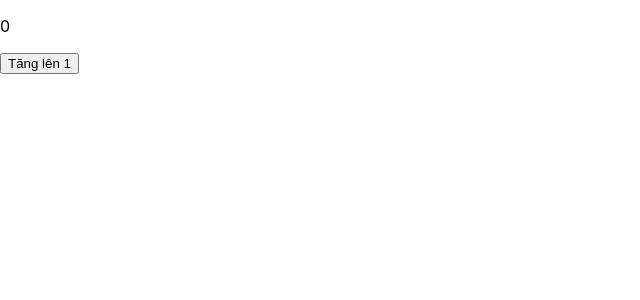
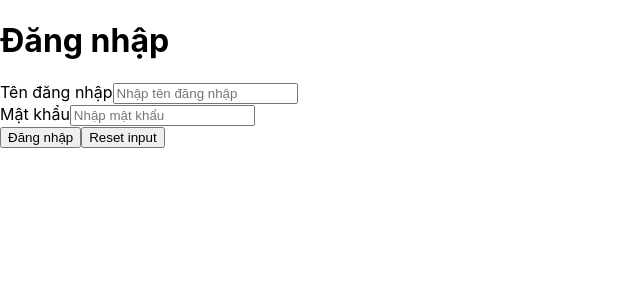
Before and after one commit to TtinTt/ra-learn-ractJs, a React (Create React App) app: page / in a window 1280 px wide. Shown: the top 300 px of the page, without its empty margins (0-640 px from the left). Built offline with nearby package versions, Linux system fonts and the light colour scheme.

Commit message:
no message

```diff
--- a/src/App.js
+++ b/src/App.js
@@ -1,47 +1,16 @@
-import logo from "./logo.svg";
+import React from "react";
 import "./App.css";
-import React from "react";
-
-// function App() {
-//   return (
-//     <div className="App">
-//       <header className="App-header">
-//         <img src={logo} className="App-logo" alt="logo" />
-//         <p>
-//           Edit <code>src/App.js</code> and save to reload.
-//         </p>
-//         <a
-//           className="App-link"
-//           href="https://reactjs.org"
-//           target="_blank"
-//           rel="noopener noreferrer"
-//         >
-//           Learn React
-//         </a>
-//       </header>
-//     </div>
-//   );
-// }
+import Login from "./components/Login";
+import Register from "./components/Register";
 
 class App extends React.Component {
-  constructor() {
-    super();
-    this.state = { number: 0 };
-  }
-
-  inceaseNumber() {
-    this.setState({
-      number: this.state.number + 1,
-    });
-  }
-
   render() {
     return (
-      <div>
-        <p>{this.state.number}</p>
-        <button onClick={() => this.inceaseNumber()}>Tăng lên 1</button>
-      </div>
+      <>
+        <Login />
+      </>
     );
   }
 }
+
 export default App;
--- /dev/null
+++ b/src/components/login.js
@@ -0,0 +1,136 @@
+import React from "react";
+
+class Login extends React.Component {
+  constructor() {
+    super();
+    this.state = {
+      username: "",
+      password: "",
+      errors: {},
+    };
+    this.handleChange = this.handleChange.bind(this);
+  }
+
+  /**
+   * Lắng nghe -> xử lý khi giá trị trong các ô input thay đổi
+   * @param {*} event
+   */
+  async handleChange(event) {
+    const name = event.target.name;
+    const value = event.target.value;
+
+    await this.setState({
+      [name]: value,
+    });
+  }
+
+  /**
+   * Xử lý khi thực thi đăng nhập
+   * @param {*} event
+   */
+  handleSubmit = async (event) => {
+    event.preventDefault();
+
+    await this.validateUsername();
+    await this.validatePassword();
+  };
+
+  /**
+   * Kiểm tra tên đăng nhập
+   */
+  validateUsername = async () => {
+    const errors = {};
+
+    // Validate username
+    const username = this.state.username;
+    // 1) Bắt buộc nhập
+    if (username.length === 0) {
+      errors.username = "Tên đăng nhập là bắt buộc";
+    }
+    // 2) Độ dài: 4 - 10
+    else if (username.length < 4 || username.length > 10) {
+      errors.username =
+        "Độ dài tên đăng nhập chỉ cho phép nhập từ 4 đến 10 ký tự";
+    }
+    // 3) Chỉ cho xử dụng alphabet numeric -> xử lý regex (regular expression)
+    else if (!username.match(/^[A-Za-z0-9]+$/)) {
+      errors.username = "Tên đăng nhập chỉ cho phép nhập chữ và số";
+    }
+
+    await this.setState({
+      errors: {
+        ...this.state.errors,
+        ...errors,
+      },
+    });
+  };
+
+  /**
+   * Kiểm tra password
+   */
+  validatePassword = async () => {
+    const errors = {};
+
+    // Validate password
+    const password = this.state.password;
+    // 1) Bắt buộc nhập
+    if (password.length === 0) {
+      errors.password = "Mật khẩu là bắt buộc";
+    }
+    // 2) Độ dài: 6 - 10
+    else if (password.length < 4 || password.length > 10) {
+      errors.password = "Độ dài mật khẩu chỉ cho phép nhập từ 4 đến 10 ký tự";
+    }
+    // 3) Chỉ cho xử dụng alphabet numeric -> xử lý regex (regular expression)
+    else if (!password.match(/^[A-Za-z0-9]+$/)) {
+      errors.password = "Mật khẩu chỉ cho phép nhập chữ và số";
+    }
+
+    await this.setState({
+      errors: {
+        ...this.state.errors,
+        ...errors,
+      },
+    });
+  };
+
+  render() {
+    return (
+      <div className="login">
+        <h1>Đăng nhập</h1>
+        <form onSubmit={this.handleSubmit}>
+          <div>
+            <label>Tên đăng nhập</label>
+            <input
+              type="text"
+              placeholder="Nhập tên đăng nhập"
+              name="username"
+              onChange={this.handleChange}
+            />
+            {this.state.errors.username && (
+              <p style={{ color: "red" }}>{this.state.errors.username}</p>
+            )}
+          </div>
+          <div>
+            <label>Mật khẩu</label>
+            <input
+              type="password"
+              placeholder="Nhập mật khẩu"
+              name="password"
+              onChange={this.handleChange}
+            />
+            {this.state.errors.password && (
+              <p style={{ color: "red" }}>{this.state.errors.password}</p>
+            )}
+          </div>
+          <div>
+            <button>Đăng nhập</button>
+            <button type="reset">Reset input</button>
+          </div>
+        </form>
+      </div>
+    );
+  }
+}
+
+export default Login;
```
